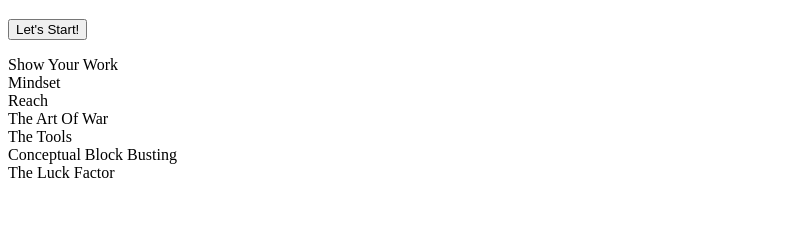
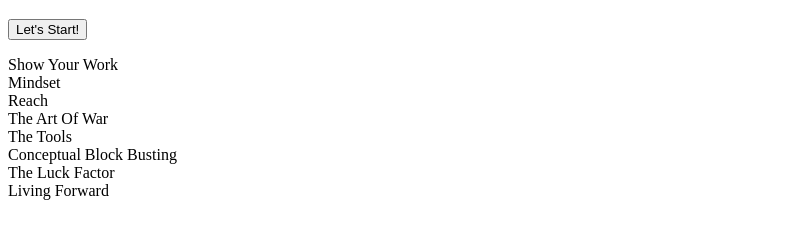
Before and after one commit to jvfon/find-your-way, a plain HTML site: page index.html in a window 1280 px wide. Shown: the part 61-300 px from the top of the page, without its empty margins (0-798 px from the left). Drawn offline with Linux system fonts and the light colour scheme.

Commit message:
book added

```diff
--- a/index.html
+++ b/index.html
@@ -22,6 +22,7 @@
                 <a href="#" id="verticalmenu">The Tools</a>
                 <a href="#" id="verticalmenu">Conceptual Block Busting</a>
                 <a href="#" id="verticalmenu">The Luck Factor</a>
+                <a href="#" id="verticalmenu">Living Forward</a>
             </div>
 
         </body>
```
